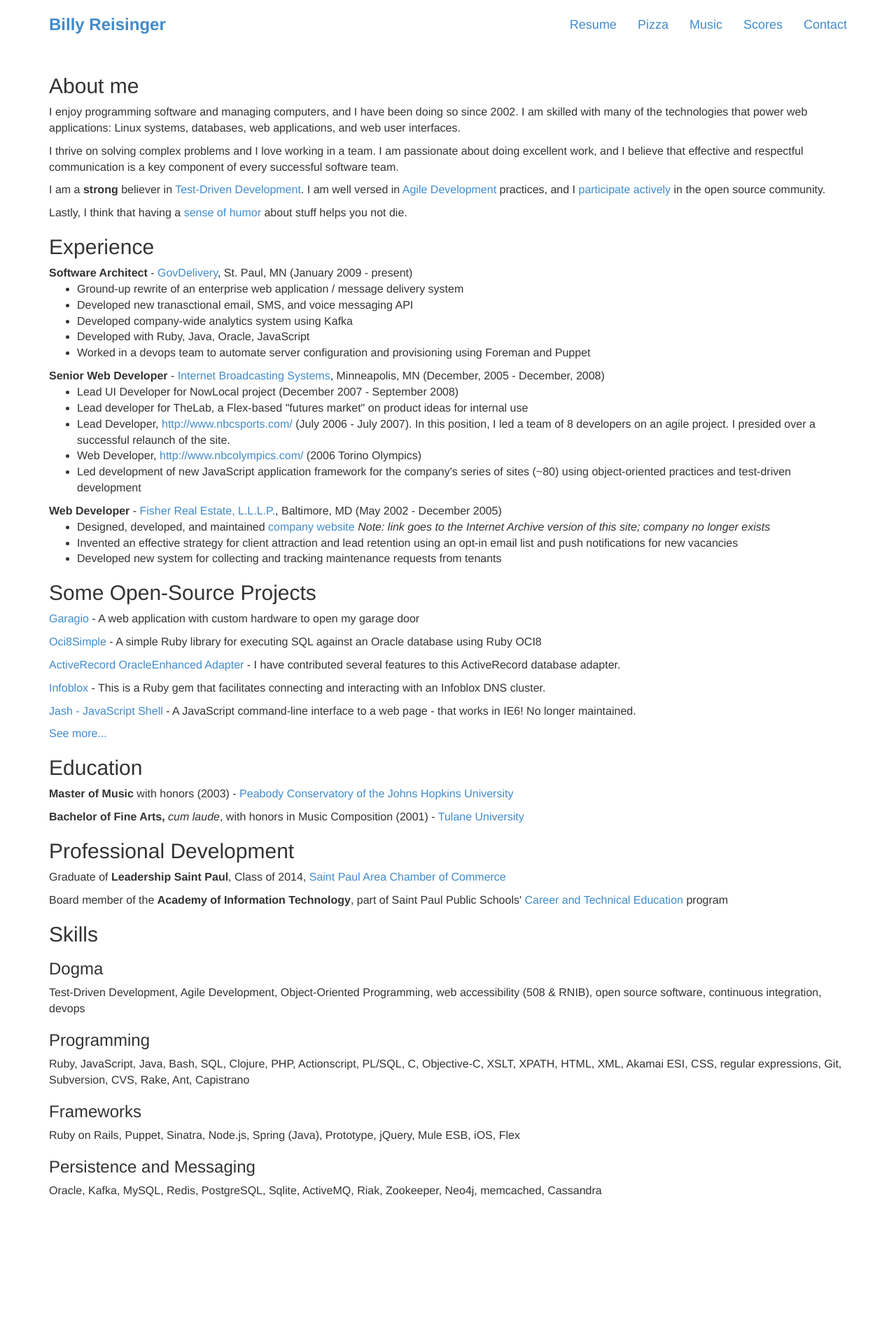
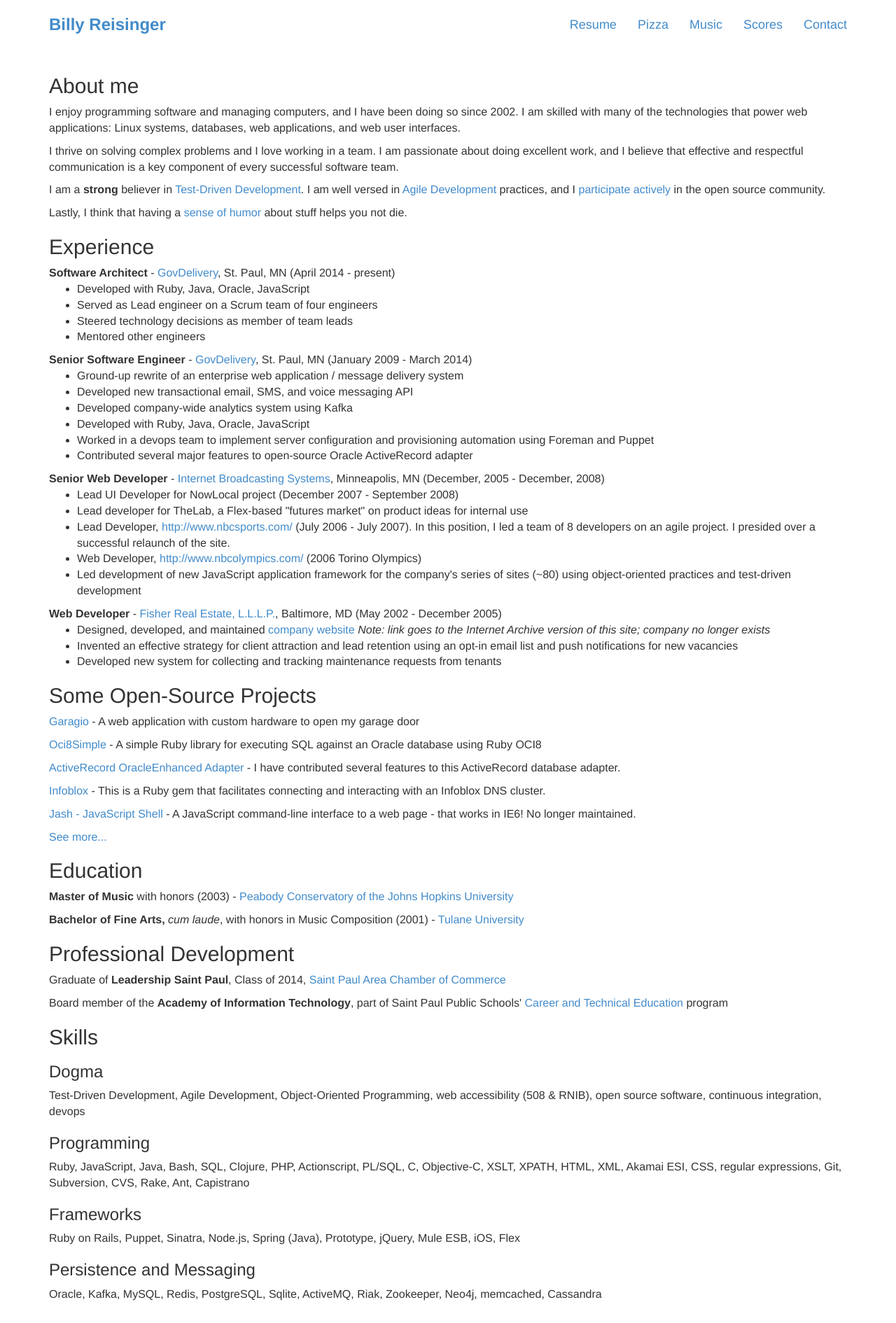
Before and after one commit to unclebilly/billyreisinger.com, a Jekyll site: the page built from resume.html, in a window 1280 px wide. Shown: the whole page at 70% size. Built offline with Jekyll 4.4.1, drawn with Linux system fonts in a browser that asks for light colours; nearby versions of some CDN libraries; Markdown is read by kramdown in place of the engine named in the settings; before the commit the page ends 1743 px from its top, so only the background shows below that.

Commit message:
resume update

```diff
--- a/_layouts/default.html
+++ b/_layouts/default.html
@@ -7,8 +7,8 @@
     <title>{{ page.title }}</title>
 
     <link href="css/bootstrap.min.css" rel="stylesheet">
+    <link href="css/font-awesome-4.2.0/css/font-awesome.min.css" rel="stylesheet">
     <link href="css/billy.css" rel="stylesheet">
-    <link href="css/font-awesome-4.2.0/css/font-awesome.min.css" rel="stylesheet">
     <!--[if lt IE 9]>
       <script src="https://oss.maxcdn.com/libs/html5shiv/3.7.0/html5shiv.js"></script>
       <script src="https://oss.maxcdn.com/libs/respond.js/1.4.2/respond.min.js"></script>
--- a/css/billy.css
+++ b/css/billy.css
@@ -73,6 +73,15 @@
   width: 200px;
 }
 .container img, .container iframe  {
-    max-width: 100%;
-    max-height: 100%;
+  max-width: 100%;
+  max-height: 100%;
 }
+
+@media print {
+  body {
+    font-size: 12pt;
+  }
+  div.navbar-header {
+    display: block;
+  }
+}
--- a/resume.html
+++ b/resume.html
@@ -23,13 +23,21 @@
     Lastly, I think that having a <a href="http://github.com/unclebilly/logpoop">sense of humor</a> about stuff helps you not die.
   </p>
   <h2>Experience</h2>
-  <b>Software Architect</b>&nbsp;-&nbsp;<a href='http://govdelivery.com'>GovDelivery</a>, St. Paul, MN (January 2009 - present)
+  <b>Software Architect</b>&nbsp;-&nbsp;<a href='http://govdelivery.com'>GovDelivery</a>, St. Paul, MN (April 2014 - present)
+  <ul>
+    <li>Developed with Ruby, Java, Oracle, JavaScript</li>
+    <li>Served as Lead engineer on a Scrum team of four engineers</li>
+    <li>Steered technology decisions as member of team leads</li>
+    <li>Mentored other engineers</li>
+  </ul>
+  <b>Senior Software Engineer</b>&nbsp;-&nbsp;<a href='http://govdelivery.com'>GovDelivery</a>, St. Paul, MN (January 2009 - March 2014)
   <ul>
     <li>Ground-up rewrite of an enterprise web application / message delivery system</li>
-    <li>Developed new tranasctional email, SMS, and voice messaging API</li>
+    <li>Developed new transactional email, SMS, and voice messaging API</li>
     <li>Developed company-wide analytics system using Kafka</li>
     <li>Developed with Ruby, Java, Oracle, JavaScript</li>
-    <li>Worked in a devops team to automate server configuration and provisioning using Foreman and Puppet</li>
+    <li>Worked in a devops team to implement server configuration and provisioning automation using Foreman and Puppet</li>
+    <li>Contributed several major features to open-source Oracle ActiveRecord adapter</li>
   </ul>
   <b>Senior Web Developer</b>&nbsp;-&nbsp;<a href='http://www.ibsys.com'>Internet Broadcasting Systems</a>, Minneapolis, MN (December, 2005 - December, 2008)
   <ul>
```
Also changed, not shown: 2 other files.
